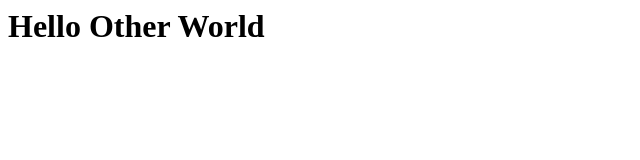
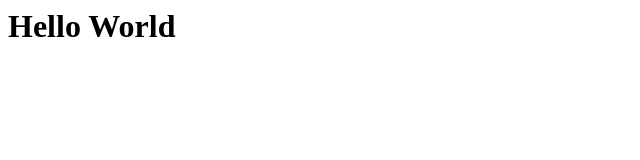
Before and after one commit to nhrubin/accessiballoty, a plain HTML site: page index.html in a window 1280 px wide. Shown: the whole page, without its empty margins (0-640 px from the left). Drawn offline with Linux system fonts and the light colour scheme.

Commit message:
Update index.html

```diff
--- a/index.html
+++ b/index.html
@@ -1,3 +1,3 @@
 <html>
-  <h1>Hello Other World</h1>
+  <h1>Hello World</h1>
 </html>
```
